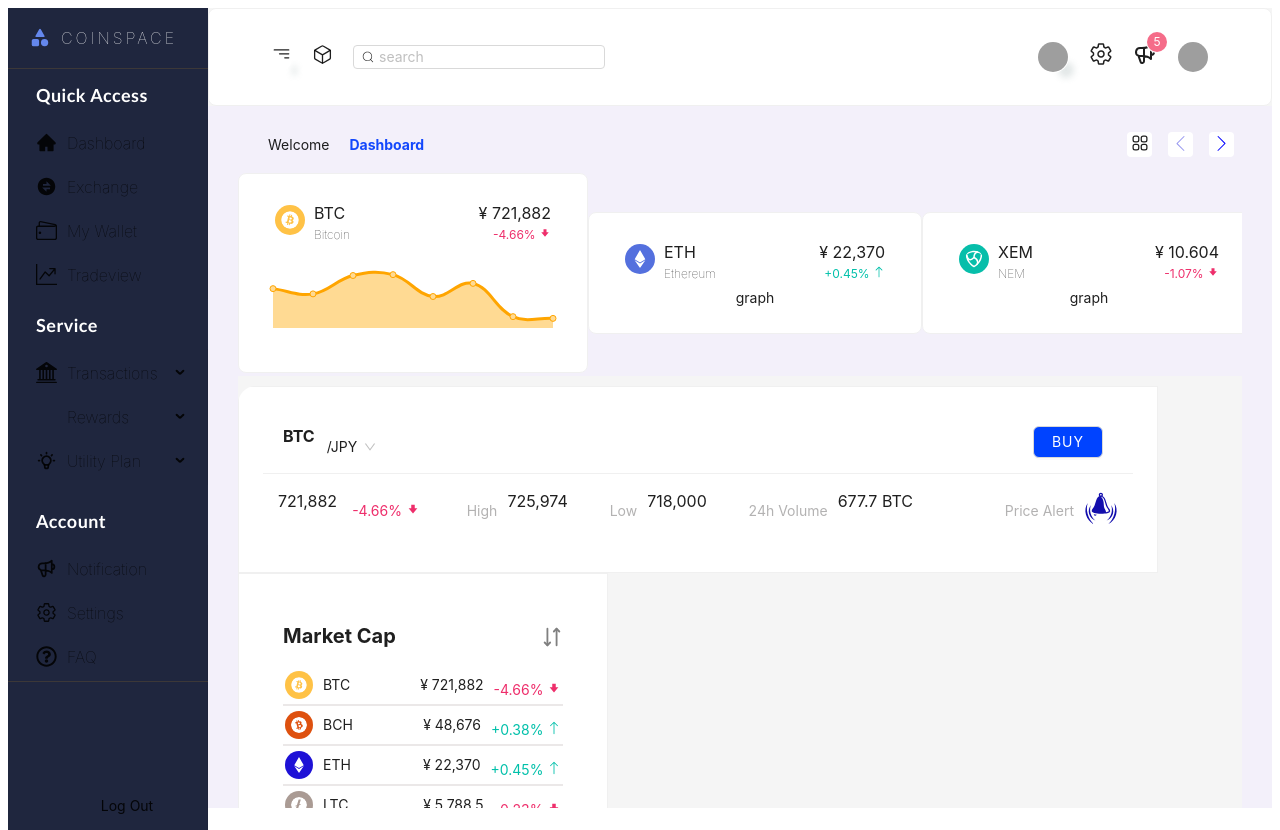
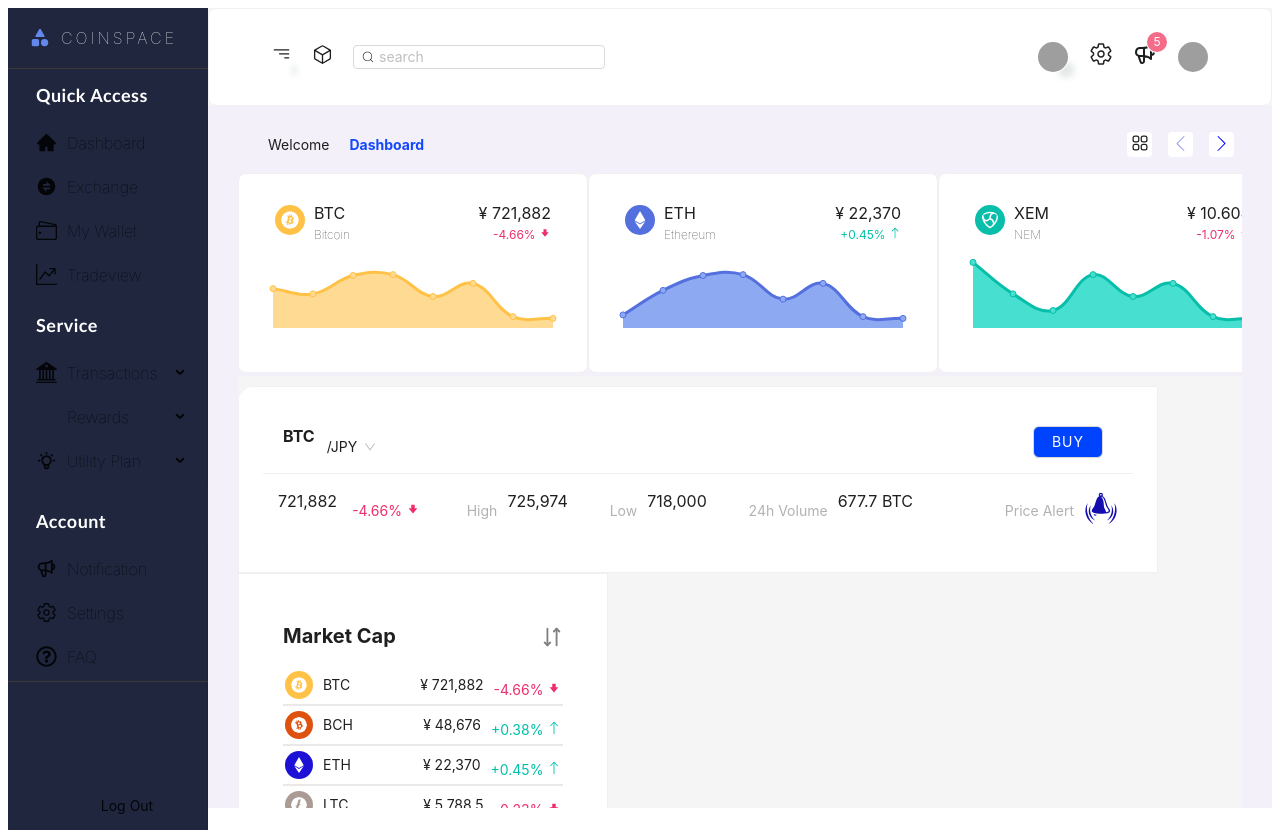
Before and after one commit to sinchana-P/Dashboard-Coinspace---Figma, a React (Vite) app: page / in a window 1280 px wide. Built offline with nearby package versions, Linux system fonts and the light colour scheme; grey boxes are pictures that could not be loaded; some icons are missing.

Commit message:
TopSection Graphs

```diff
--- a/src/components/TopSection/TopSection.tsx
+++ b/src/components/TopSection/TopSection.tsx
@@ -39,7 +39,49 @@
           //   'rgba(229, 216, 189, 0.2)',
           // ],          // backgroundColor: '#EEA241', // Change the fill color
           // borderColor: 'rgb(75, 192, 192)',
-          borderColor: 'orange',
+          borderColor: '#FFC246',
+          tension: 0.4, // Adjust the tension for a smooth curve
+        },
+      ],
+    };
+
+    const chartData2 = {
+      labels: ['January', 'February', 'March', 'April', 'May', 'June', 'July', 'August'],
+      datasets: [
+        {
+          label: 'Monthly Sales',
+          data: [35, 63, 80, 81, 53, 71, 33, 31],
+          fill: true,
+          backgroundColor: '#8DA9F1',
+          borderColor: '#5470DE',
+          tension: 0.4, // Adjust the tension for a smooth curve
+        },
+      ],
+    };
+
+    const chartData3 = {
+      labels: ['January', 'February', 'March', 'April', 'May', 'June', 'July', 'August'],
+      datasets: [
+        {
+          label: 'Monthly Sales',
+          data: [95, 59, 40, 81, 56, 71, 33, 31],
+          fill: true,
+          backgroundColor: '#47DFCF',
+          borderColor: '#07BEAA',
+          tension: 0.4, // Adjust the tension for a smooth curve
+        },
+      ],
+    };
+
+    const chartData4 = {
+      labels: ['January', 'February', 'March', 'April', 'May', 'June', 'July', 'August'],
+      datasets: [
+        {
+          label: 'Monthly Sales',
+          data: [25, 61, 40, 81, 49, 31, 23, 31],
+          fill: true,
+          backgroundColor: '#93D7FD',
+          borderColor: '#0D99E6',
           tension: 0.4, // Adjust the tension for a smooth curve
         },
       ],
@@ -123,8 +165,8 @@
                 </div>
 
                 <div>
-                  <div>
-                      graph
+                  <div style={{ width: '100%', height: '100px' }}>
+                    <LineChart3 data={chartData2} />
                   </div>
                 </div>
 
@@ -150,8 +192,8 @@
                 </div>
 
                 <div>
-                  <div>
-                      graph
+                  <div style={{ width: '100%', height: '100px' }}>
+                    <LineChart3 data={chartData3} />
                   </div>
                 </div>
 
@@ -178,9 +220,9 @@
               </div>
 
               <div>
-                <div>
-                    graph
-                </div>
+                  <div style={{ width: '100%', height: '100px' }}>
+                    <LineChart3 data={chartData4} />
+                  </div>
               </div>
             </Card>
           </div>
```
